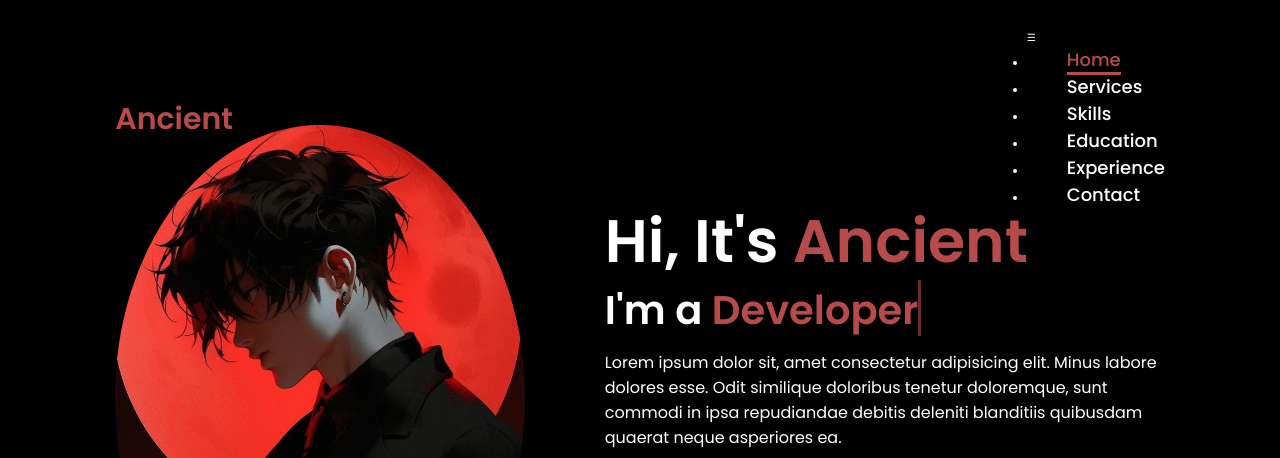
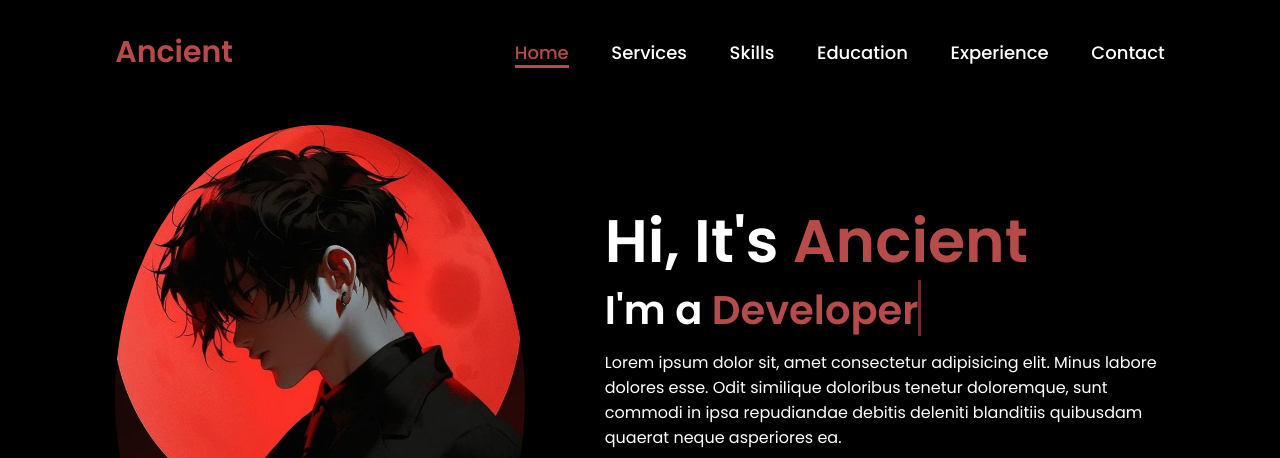
Before and after one commit to ahmadromadhon-code/sangatsigma, a plain HTML site: page index.html in a window 1280 px wide. Shown: the top 458 px of the page. Drawn offline with Linux system fonts and the light colour scheme.

Commit message:
Update index.html

```diff
--- a/index.html
+++ b/index.html
@@ -12,28 +12,15 @@
     <header>
         <a href="#" class="logo">Ancient</a>
 
-<!--         <nav>
+        <nav>
             <a href="#" class="active">Home</a>
             <a href="#services">Services</a>
             <a href="#skills">Skills</a>
             <a href="#education">Education</a>
             <a href="#experience">Experience</a>
             <a href="#contact">Contact</a>
-        </nav> -->
-         <nav class="navbar">
-        <div class="hamburger" onclick="toggleMenu()">
-            ☰
-        </div>
-        <ul class="nav-links">
-            <li> <a href="#" class="active">Home</a></li>
-            <li> <a href="#services">Services</a></li>
-            <li> <a href="#skills">Skills</a></li>
-            <li> <a href="#education">Education</a></li>
-            <li> <a href="#experience">Experience</a>
-            <li>  <a href="#contact">Contact</a>
+        </nav>
 
-        </ul>
-    </nav>
     </header>
 
     <section class="home">
```
